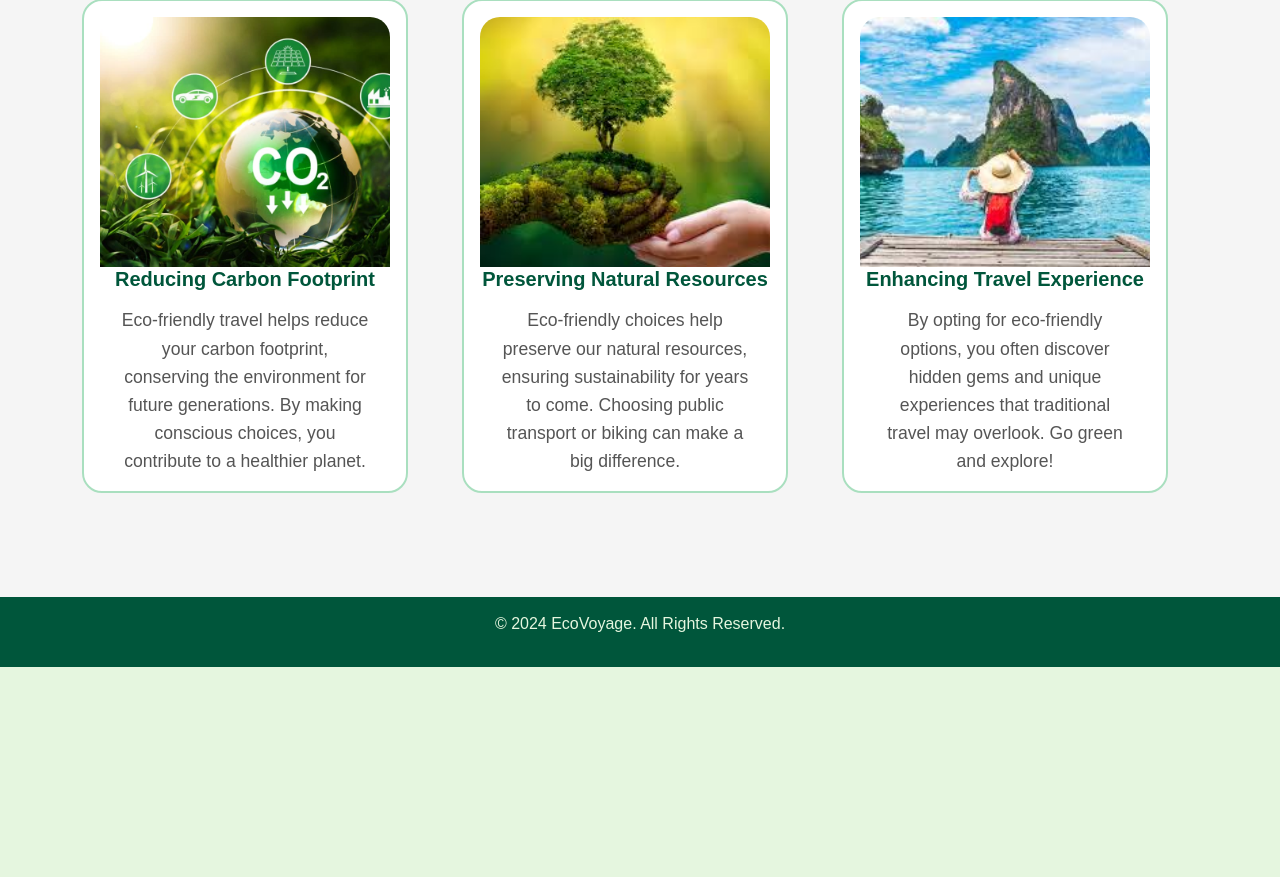
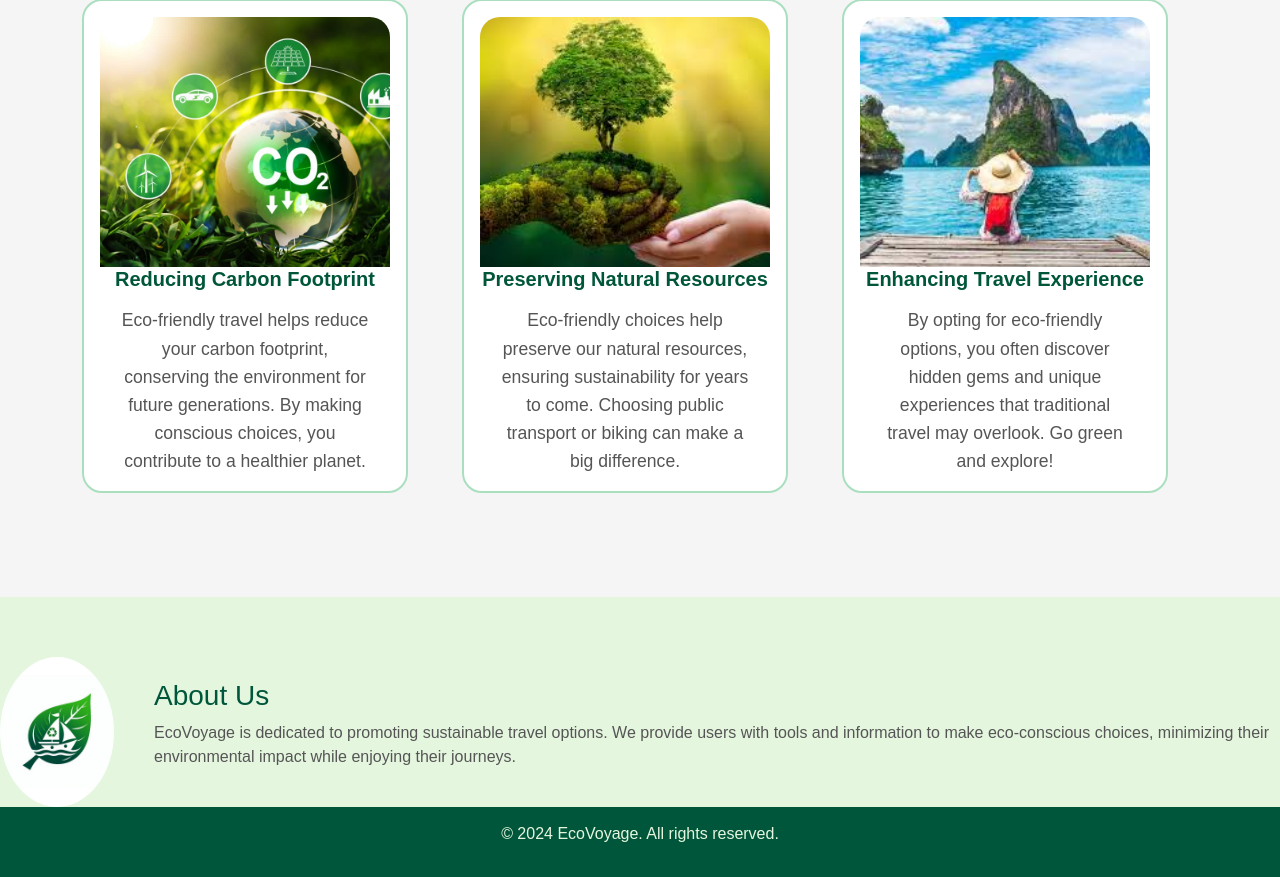
Before and after one commit to Mayank-711/EcoVoyage, a Django app: page / in a window 1280 px wide. Shown: the part 1010-1887 px from the top of the page. Before the commit the page ends 1677 px from the top, so only its background shows below. Run offline with Django 5.2, Linux system fonts and the light colour scheme.

Commit message:
littleaboutus

```diff
--- a/templates/authapp/home.html
+++ b/templates/authapp/home.html
@@ -212,6 +212,43 @@
             text-align: center;
             padding: 15px;
         }
+        .about-us {
+            display: flex;
+            align-items: center;
+            justify-content: center;
+            margin-top: 60px;
+        }
+
+        .logo-circle {
+            width: 150px;
+            height: 150px;
+            border-radius: 50%;
+            overflow: hidden;
+            display: flex;
+            align-items: center;
+            justify-content: center;
+            background-color: var(--green-accent);
+            margin-right: 40px;
+            background-color: white;
+        }
+
+        .logo-circle img {
+            width: 100%;
+            height: auto;
+            mix-blend-mode:multiply;
+        }
+
+        .about-text {
+            text-align: left;
+        }
+
+        .about-text h3 {
+            color: var(--green-primary);
+        }
+
+        .about-text p {
+            color: #555;
+        }
     </style>
 </head>
 
@@ -287,9 +324,19 @@
         </div>
     </section>
 
+    <div class="about-us" id="about">
+        <div class="logo-circle">
+            <img src="{% static 'images/logo.png' %}" alt="EcoVoyage Logo">
+        </div>
+        <div class="about-text">
+            <h3>About Us</h3>
+            <p>EcoVoyage is dedicated to promoting sustainable travel options. We provide users with tools and information to make eco-conscious choices, minimizing their environmental impact while enjoying their journeys.</p>
+        </div>
+    </div>
+
     <!-- Footer -->
     <footer class="footer">
-        <p>&copy; 2024 EcoVoyage. All Rights Reserved.</p>
+        <p>&copy; 2024 EcoVoyage. All rights reserved.</p>
     </footer>
 
     <!-- Bootstrap JS -->
```
